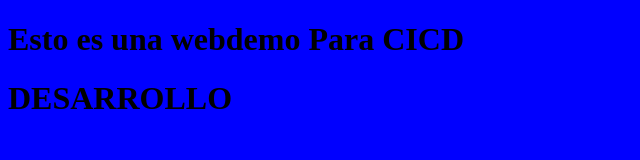
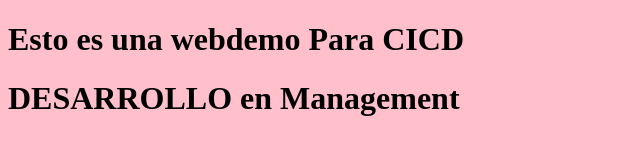
Before and after one commit to joaquingraziano/aplicacion-webdemo, a plain HTML site: page index.html in a window 1280 px wide. Shown: the whole page, without its empty margins (0-640 px from the left). Drawn offline with Linux system fonts and the light colour scheme.

Commit message:
actualizo app

```diff
--- a/index.html
+++ b/index.html
@@ -6,8 +6,8 @@
     <meta name="viewport" content="width=device-width, initial-scale=1.0">
     <title>Desarrollo</title>
 </head>
-<body style="background-color: blue;">
+<body style="background-color: pink;">
     <h1>Esto es una webdemo Para CICD</h1>
-    <h1>DESARROLLO</h1>
+    <h1>DESARROLLO en Management</h1>
 </body>
 </html>
```
